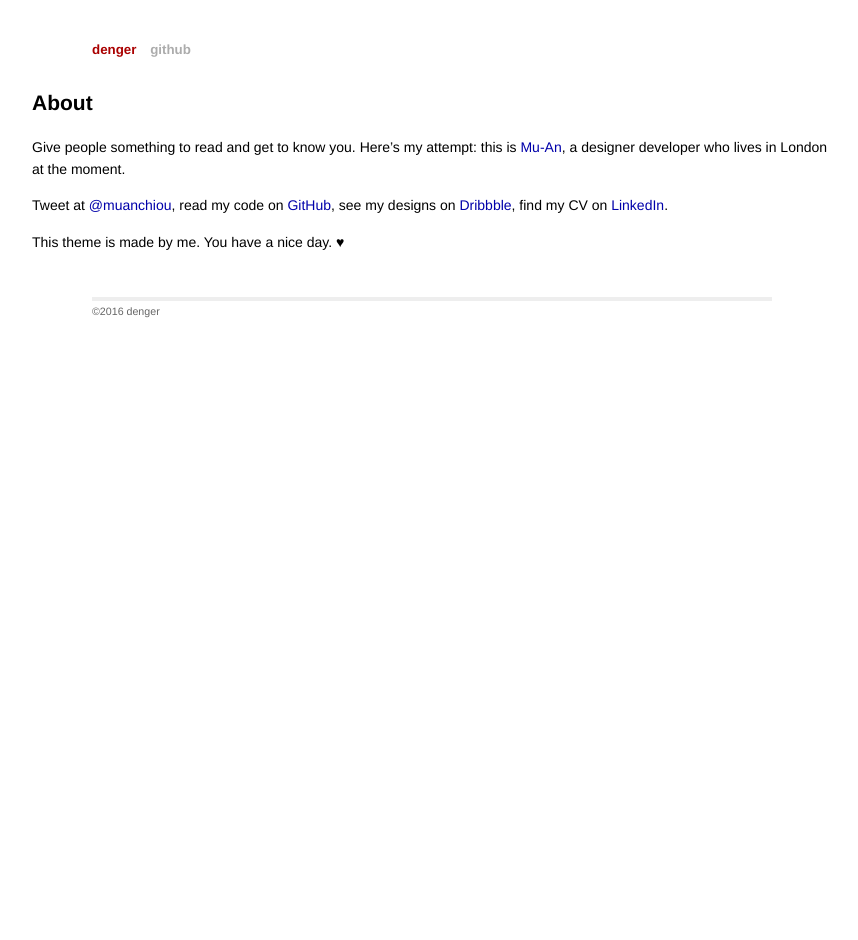
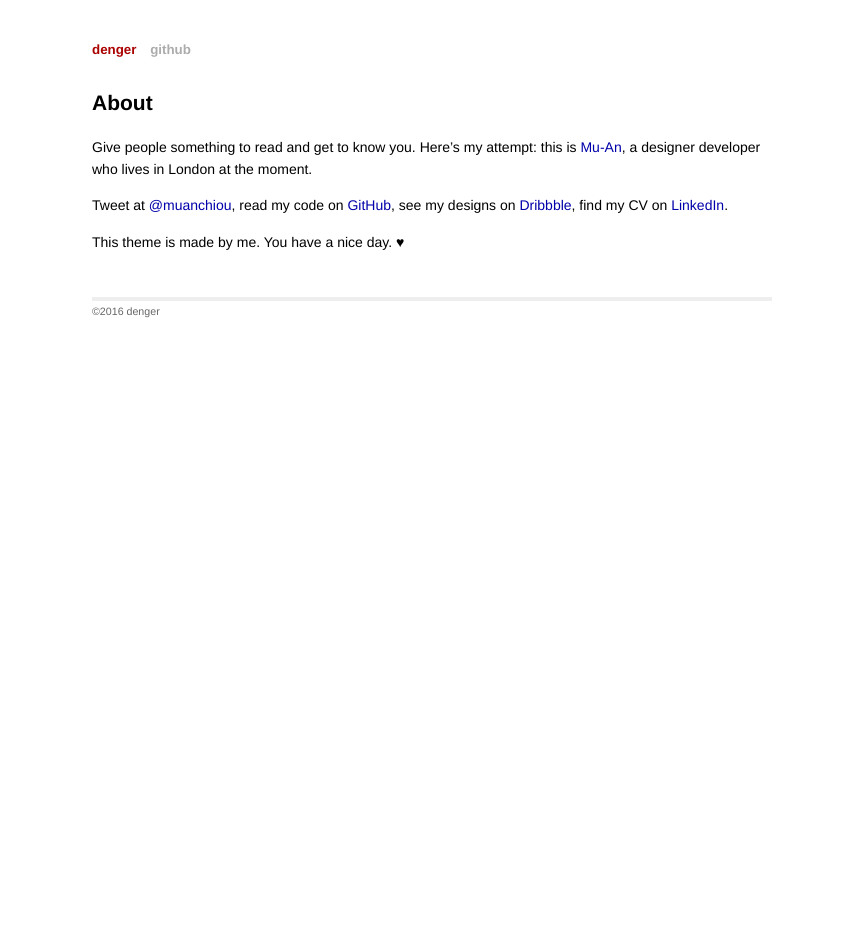
Before and after one commit to denger/denger.github.io, a Jekyll site: the page built from about.md, in a window 1280 px wide. Shown: the whole page, without its empty margins (208-1066 px from the left). Built offline with Jekyll 4.4.1, drawn with Linux system fonts in a browser that asks for light colours.

Commit message:
fix style

```diff
--- a/stylesheets/style.css
+++ b/stylesheets/style.css
@@ -267,7 +267,7 @@ ul.posts .datetime {
   text-align: right; }
 
 section.post {
-  margin: 0 -60px;
+  margin: 0 0px;
   text-align: left;
   border-top: 0;
   padding: 0; }
```
